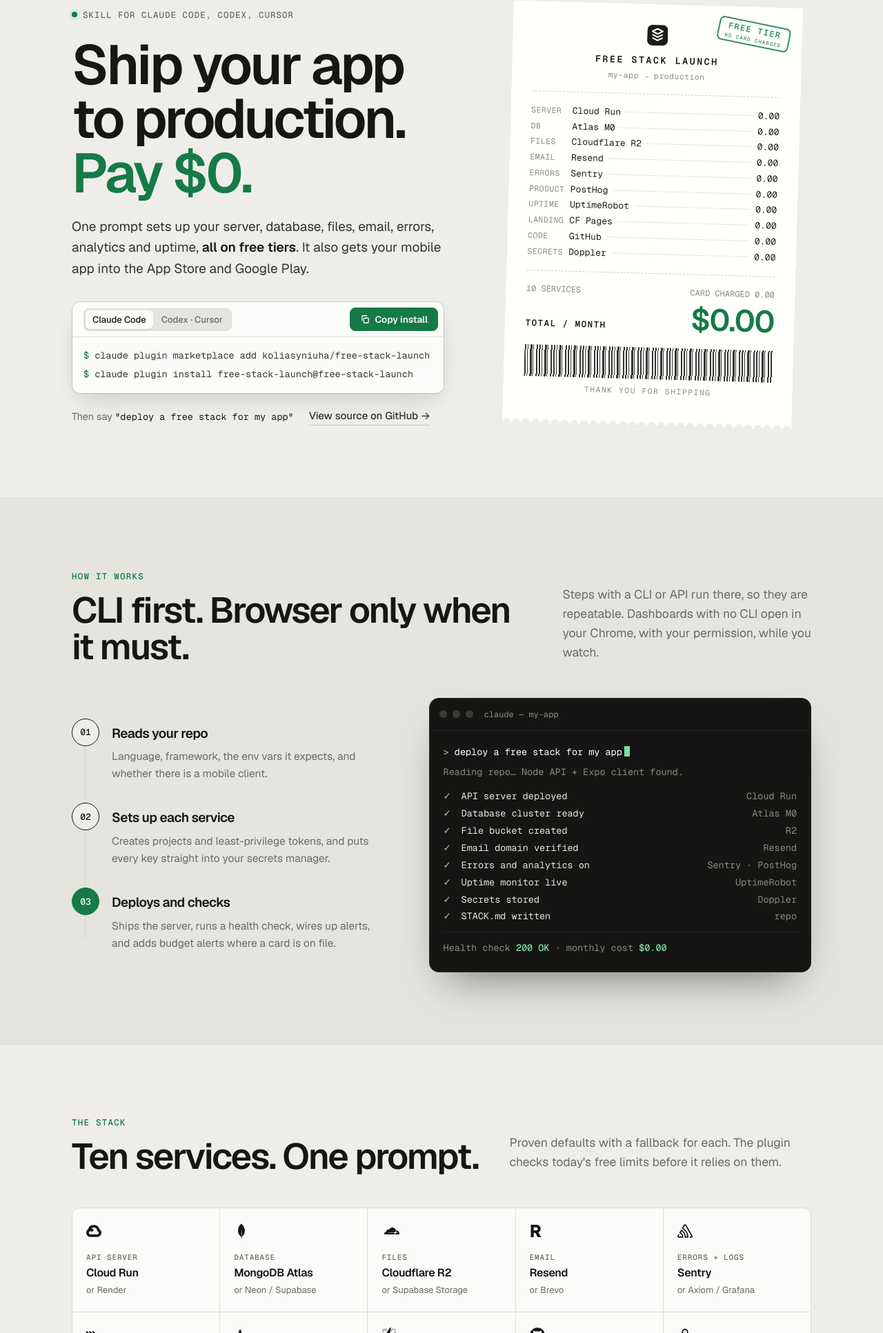
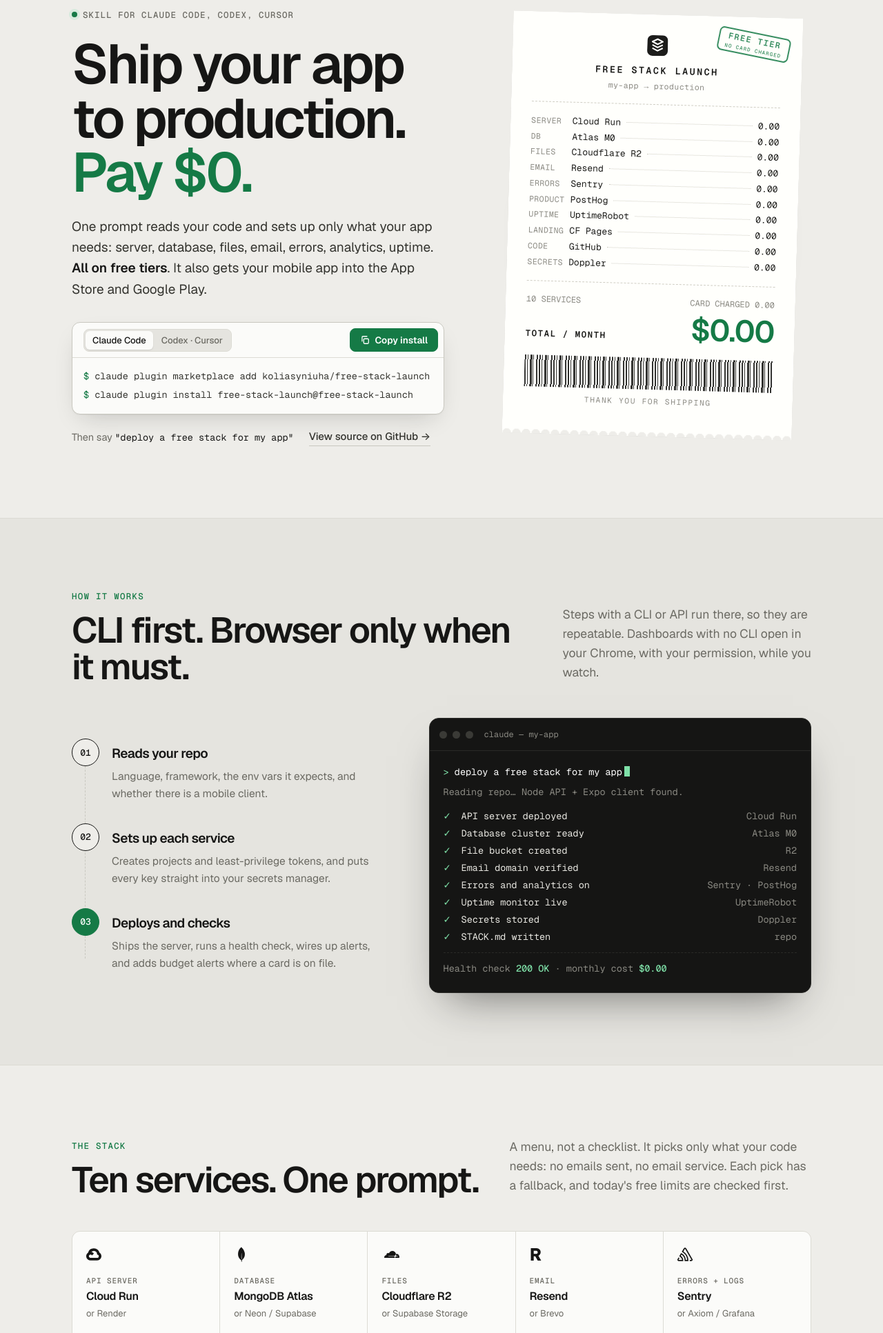
Before and after one commit to koliasyniuha/free-stack-launch, a plain HTML site: page index.html in a window 1280 px wide. Shown: the part 115-2048 px from the top of the page at 69% size. Drawn offline with nearby package versions, Linux system fonts and the light colour scheme.

Commit message:
Say the plugin sets up only the services the app needs
Co-Authored-By: Claude Opus 5.5 <noreply@anthropic.com>

```diff
--- a/index.html
+++ b/index.html
@@ -375,7 +375,7 @@
       <div>
         <span class="eyebrow"><span class="pulse" aria-hidden="true"></span>Skill for Claude Code, Codex, Cursor</span>
         <h1>Ship your app to production. <span class="acc">Pay&nbsp;$0.</span></h1>
-        <p class="lead">One prompt sets up your server, database, files, email, errors, analytics and uptime, <b>all on free tiers</b>. It also gets your mobile app into the App Store and Google Play.</p>
+        <p class="lead">One prompt reads your code and sets up only what your app needs: server, database, files, email, errors, analytics, uptime. <b>All on free tiers</b>. It also gets your mobile app into the App Store and Google Play.</p>
         <div class="install" role="group" aria-label="Install commands">
           <div class="install-head"><div class="tabs" role="tablist" aria-label="Choose your agent"><button class="tab" role="tab" aria-selected="true" data-tab="cc">Claude Code</button><button class="tab" role="tab" aria-selected="false" data-tab="ag">Codex · Cursor</button></div><button class="copy" aria-label="Copy install commands"><svg width="14" height="14" viewBox="0 0 24 24" fill="none" stroke="currentColor" stroke-width="2.2" stroke-linecap="round" stroke-linejoin="round" aria-hidden="true"><rect x="9" y="9" width="12" height="12" rx="2"/><path d="M5 15V5a2 2 0 012-2h10"/></svg><span>Copy install</span></button></div>
           <pre data-pane="cc" data-copy="claude plugin marketplace add koliasyniuha/free-stack-launch&#10;claude plugin install free-stack-launch@free-stack-launch"><code><span class="ln"><span class="p">$ </span>claude plugin marketplace add <span class="nw">koliasyniuha/free-stack-launch</span></span><span class="ln"><span class="p">$ </span>claude plugin install <span class="nw">free-stack-launch@free-stack-launch</span></span></code></pre>
@@ -460,7 +460,7 @@
           <p class="kicker">The stack</p>
           <h2>Ten services. One prompt.</h2>
         </div>
-        <p class="sec-lead">Proven defaults with a fallback for each. The plugin checks today's free limits before it relies on them.</p>
+        <p class="sec-lead">A menu, not a checklist. It picks only what your code needs: no emails sent, no email service. Each pick has a fallback, and today's free limits are checked first.</p>
       </div>
       <div class="stack">
         <div class="tile"><svg class="logo" viewBox="0 0 24 24" fill="currentColor" aria-hidden="true"><path d="M12.19 2.38a9.344 9.344 0 0 0-9.234 6.893c.053-.02-.055.013 0 0-3.875 2.551-3.922 8.11-.247 10.941l.006-.007-.007.03a6.717 6.717 0 0 0 4.077 1.356h5.173l.03.03h5.192c6.687.053 9.376-8.605 3.835-12.35a9.365 9.365 0 0 0-2.821-4.552l-.043.043.006-.05A9.344 9.344 0 0 0 12.19 2.38zm-.358 4.146c1.244-.04 2.518.368 3.486 1.15a5.186 5.186 0 0 1 1.862 4.078v.518c3.53-.07 3.53 5.262 0 5.193h-5.193l-.008.009v-.04H6.785a2.59 2.59 0 0 1-1.067-.23h.001a2.597 2.597 0 1 1 3.437-3.437l3.013-3.012A6.747 6.747 0 0 0 8.11 8.24c.018-.01.04-.026.054-.023a5.186 5.186 0 0 1 3.67-1.69z"/></svg><div class="need">API server</div><div class="svc">Cloud Run</div><div class="alt">or Render</div></div>
```
